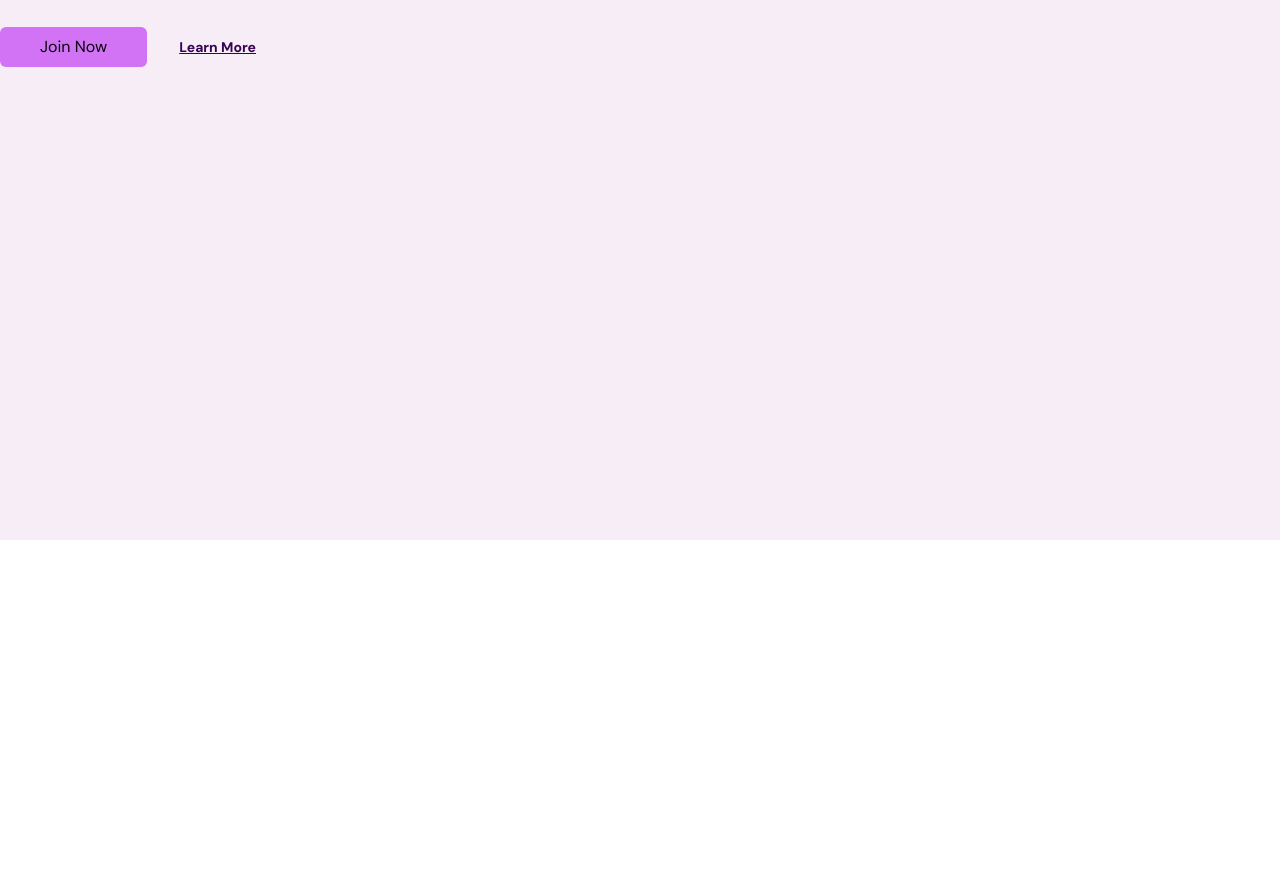
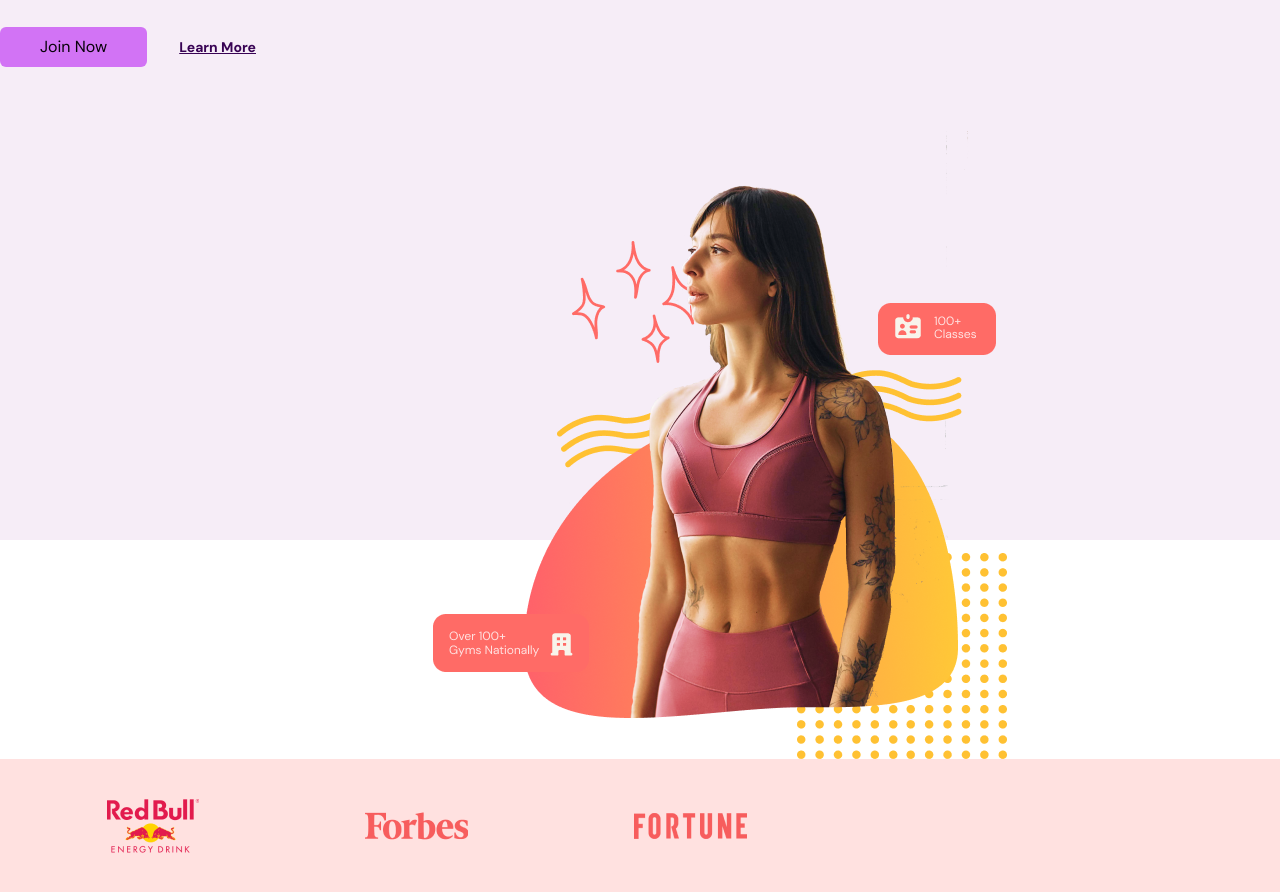
Before and after one commit to JohnKamaujk/CodeHaven, a React (Vite) app: page / in a window 1280 px wide. Shown: the part 260-1152 px from the top of the page. Before the commit the page ends 800 px from the top, so only its background shows below. Built offline with nearby package versions, Linux system fonts and the light colour scheme.

Commit message:
:sparkles:feat:sponsors section added

```diff
--- a/src/components/home/index.tsx
+++ b/src/components/home/index.tsx
@@ -60,8 +60,25 @@
           </motion.div>
         </div>
         {/* IMAGE */}
-        <div></div>
+        <div
+          className="flex basis-3/5 justify-center md:z-10
+              md:ml-40 md:mt-16 md:justify-items-end"
+        >
+          <img alt="home-pageGraphic" src={HomePageGraphic} />
+        </div>
       </motion.div>
+      {/* SPONSORS */}
+      {isAboveMediumScreens && (
+        <div className="h-[150px] w-full bg-primary-100 py-10">
+          <div className="mx-auto w-5/6">
+            <div className="flex w-3/5 items-center justify-between gap-8">
+              <img alt="redbull-sponsor" src={SponsorRedBull} />
+              <img alt="forbes-sponsor" src={SponsorForbes} />
+              <img alt="fortune-sponsor" src={SponsorFortune} />
+            </div>
+          </div>
+        </div>
+      )}
     </section>
   );
 };
```
